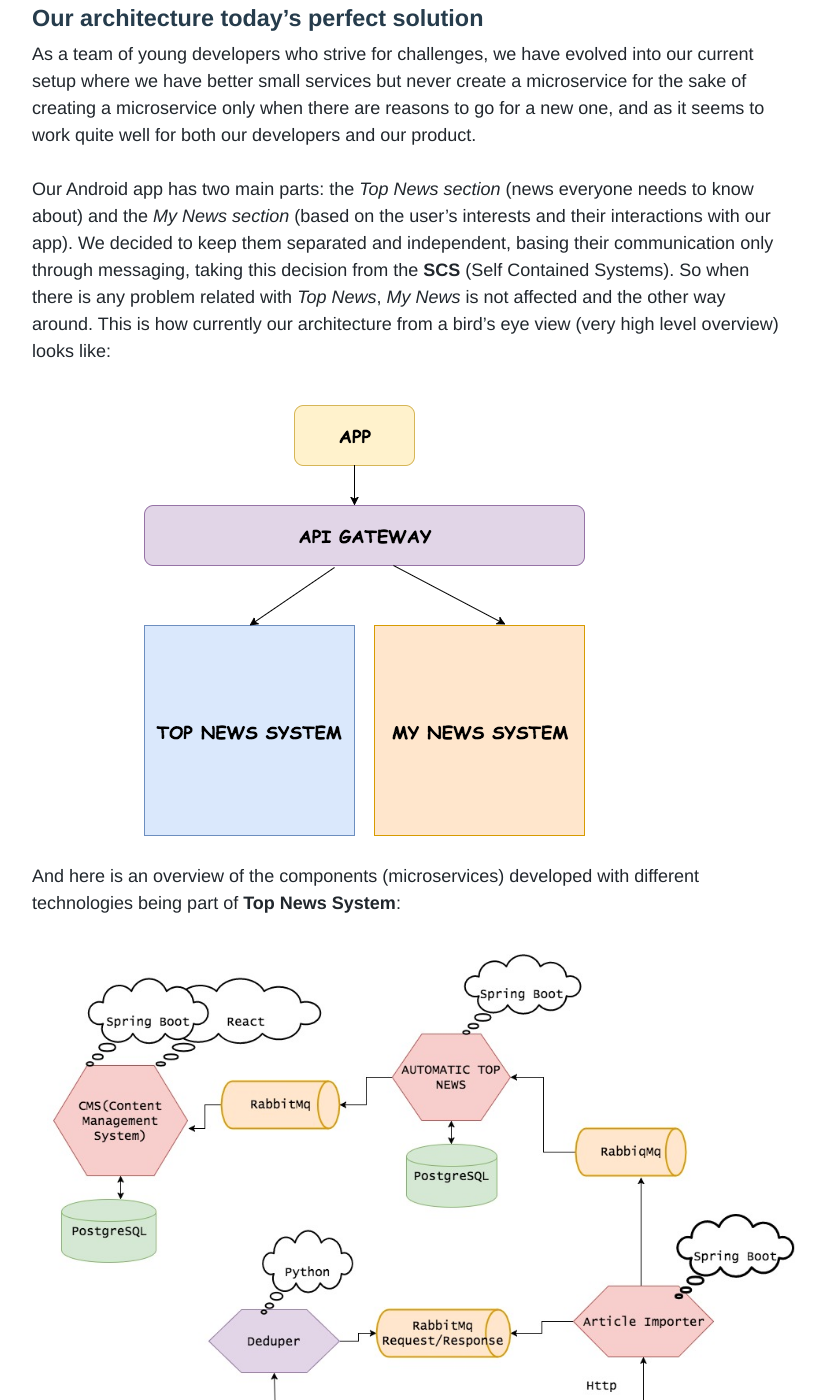
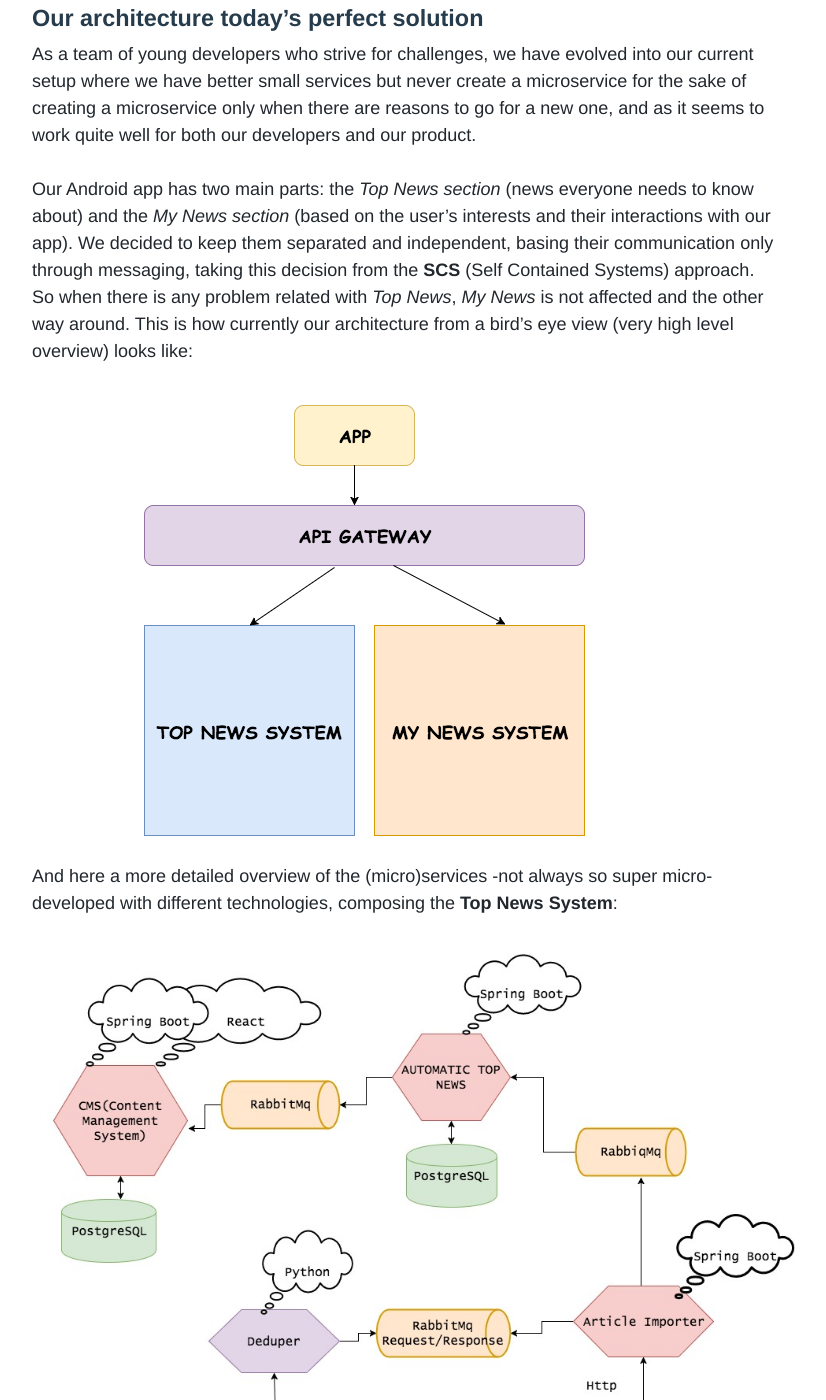
Before and after one commit to upday/upday.github.io, a Jekyll site: the page built from _posts/blog/2017-08-04-upday_architecture.md, in a window 1280 px wide and 1400 px high, scrolled down 1733 px. Shown: the whole window, without its empty margins (234-1060 px from the left). Built offline with Jekyll 4.4.1, drawn with Linux system fonts in a browser that asks for light colours; nearby versions of some CDN libraries; some web fonts are replaced; comment, search, counter and statistics services are not loaded; some of the changed text lies outside the part shown.

Commit message:
some other small changes

```diff
--- a/_posts/blog/2017-08-04-upday_architecture.md
+++ b/_posts/blog/2017-08-04-upday_architecture.md
@@ -33,18 +33,18 @@ Like everything in life: you have to find a balance. Since everyone has differen
 ### Our architecture today's perfect solution
 As a team of young developers who strive for challenges, we have evolved into our current setup where we have better small services but never create a microservice for the sake of creating a microservice only when there are reasons to go for a new one, and as it seems to work quite well for both our developers and our product.
 
-Our Android app has two main parts: the _Top News section_ (news everyone needs to know about) and the _My News section_ (based on the user’s interests and their interactions with our app). We decided to keep them separated and independent, basing their communication only through messaging, taking this decision from the **SCS** (Self Contained Systems). So when there is any problem related with _Top News_, _My News_ is not affected and the other way around. This is how currently our architecture from a bird’s eye view (very high level overview) looks like:
+Our Android app has two main parts: the _Top News section_ (news everyone needs to know about) and the _My News section_ (based on the user’s interests and their interactions with our app). We decided to keep them separated and independent, basing their communication only through messaging, taking this decision from the **SCS** (Self Contained Systems) approach. So when there is any problem related with _Top News_, _My News_ is not affected and the other way around. This is how currently our architecture from a bird’s eye view (very high level overview) looks like:
 
 <img style="margin: auto; margin-left: 15%; margin-top: 10px;" src="/images/blog/upday_architecture/high-level_arch_overview.jpg"/><br/>
 
-And here is an overview of the components (microservices) developed with different technologies being part of **Top News System**:
+And here a more detailed overview of the (micro)services -not always so super micro- developed with different technologies, composing the **Top News System**:
 
 <img style="margin: auto; margin-left: 2%; margin-top: 10px;" src="/images/blog/upday_architecture/microservices_top_news_system.jpg"/><br/>
 
 
 ### Our learning and conclusions so far
 
-… which are not a universal truth and may not even last for us forever.
+… which are not an universal truth and may not even last for us forever:
 
 - Although we have mastered Java 8 and Spring boot technologies better, we might move to other technologies if they fit our requirements or problems better.
 
```
